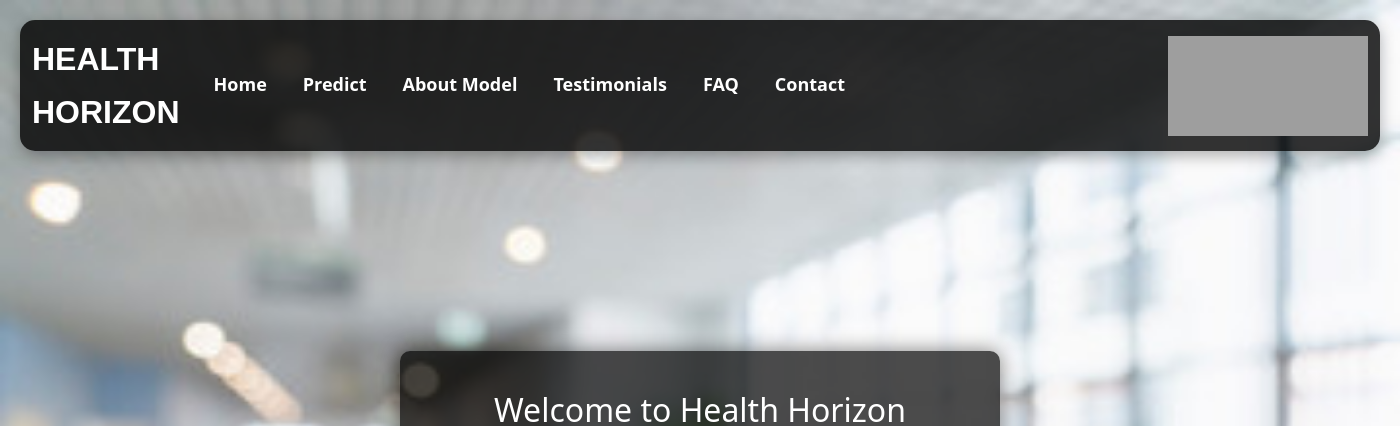
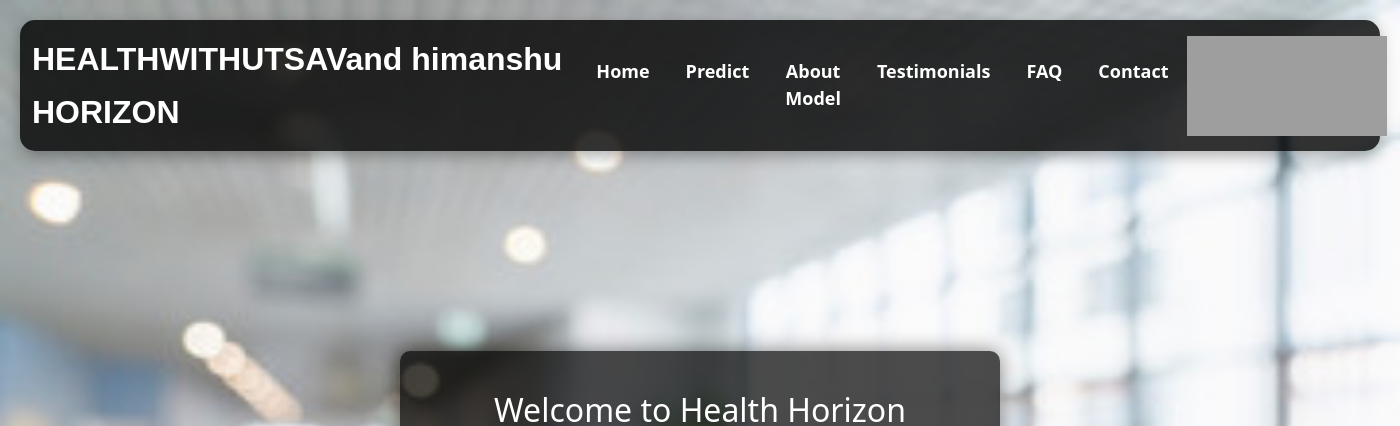
Before and after one commit to utsav-pal/Teladoc, a Flask app: page /home in a window 1400 px wide. Shown: the top 426 px of the page. Run offline with Flask 3, Linux system fonts and the light colour scheme; parts of the project's set-up code (start-up, migrations or seed data) failed here and were passed over; grey boxes are pictures that could not be loaded.

Commit message:
Update index.html

```diff
--- a/templates/index.html
+++ b/templates/index.html
@@ -18,7 +18,7 @@
     <nav class="navbar navbar-expand-lg">
       <div class="container-fluid">
         <a class="navbar-brand" href="#">
-          <span class="brand-name">HEALTH</span>
+          <span class="brand-name">HEALTHWITHUTSAVand himanshu</span>
           <span class="brand-horizon">HORIZON</span>
         </a>
         <button
```
